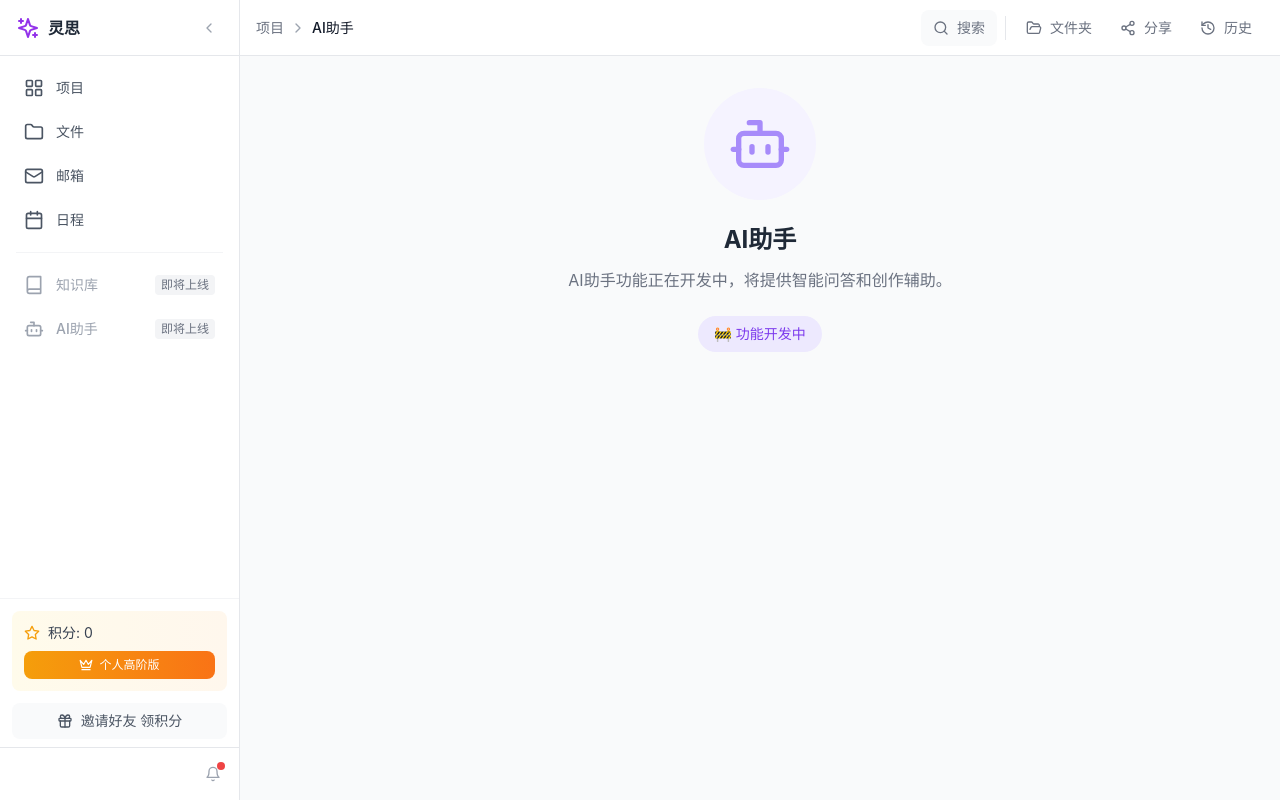
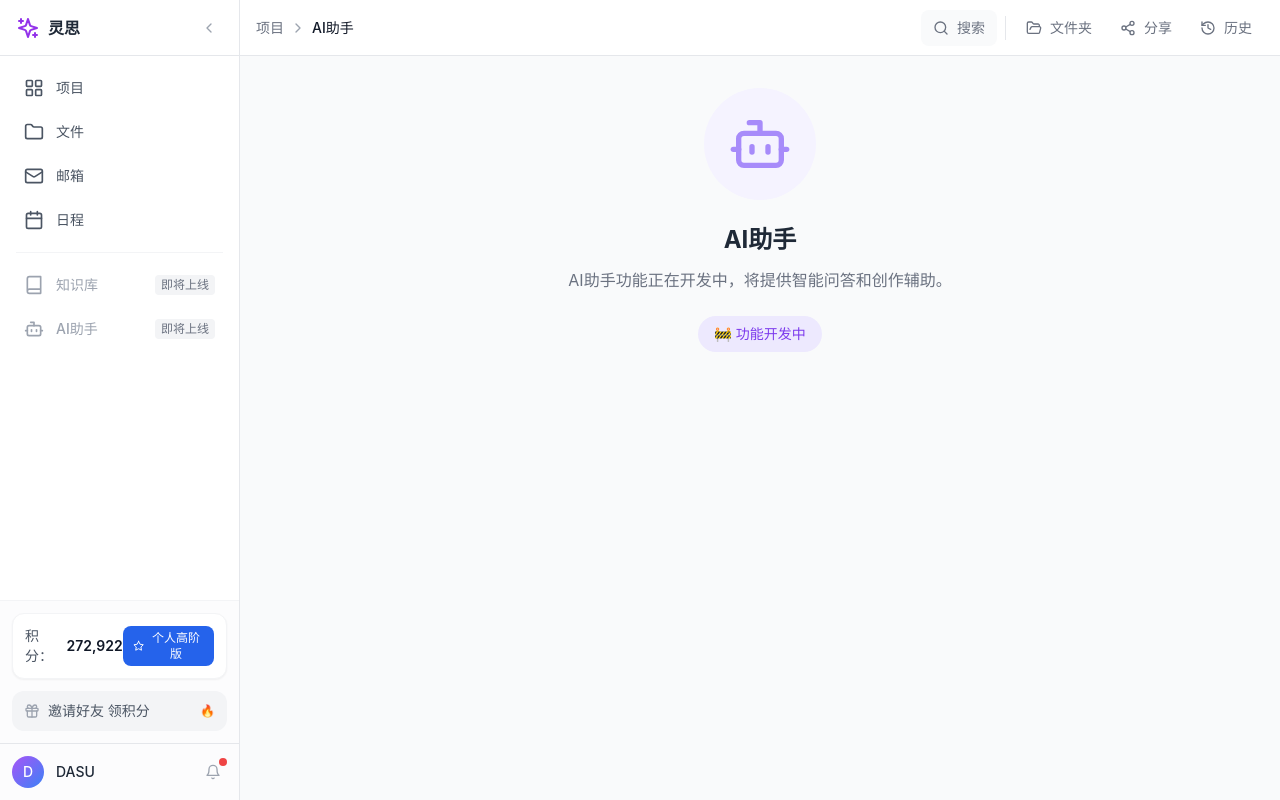
Before and after one commit to GPlanbrand/stratomind, a React (Vite) app: page /projects/assistant in a window 1280 px wide. Built offline with nearby package versions, Linux system fonts and the light colour scheme.

Commit message:
ui: 左侧导航底部仿扣子样式，添加积分、邀请好友、用户信息

```diff
--- a/src/components/Sidebar.tsx
+++ b/src/components/Sidebar.tsx
@@ -93,8 +93,8 @@ const Sidebar: React.FC<SidebarProps> = ({ user, collapsed, onToggleCollapse })
           ))}
         </nav>
 
-        {/* 底部区域 */}
-        <div className="py-4 border-t border-gray-200 flex flex-col items-center gap-2">
+        {/* 底部用户区域 */}
+        <div className="py-3 border-t border-gray-200 flex flex-col items-center gap-2">
           <button
             onClick={() => navigate('/projects/member')}
             className="p-2 rounded-lg hover:bg-gray-100 text-amber-500 transition-colors"
@@ -102,12 +102,15 @@ const Sidebar: React.FC<SidebarProps> = ({ user, collapsed, onToggleCollapse })
           >
             <Star className="w-5 h-5" />
           </button>
+          <div className="w-8 h-8 rounded-full bg-gradient-to-br from-purple-500 to-blue-500 flex items-center justify-center text-white text-sm font-medium">
+            {user?.name?.charAt(0)?.toUpperCase() || 'D'}
+          </div>
           <button
             onClick={onToggleCollapse}
-            className="p-2 rounded-lg hover:bg-gray-100 text-gray-400 hover:text-gray-600 transition-colors"
+            className="p-1.5 rounded-lg hover:bg-gray-100 text-gray-400 hover:text-gray-600 transition-colors"
             title="展开"
           >
-            <ChevronRight className="w-5 h-5" />
+            <ChevronRight className="w-4 h-4" />
           </button>
         </div>
       </div>
@@ -176,37 +179,51 @@ const Sidebar: React.FC<SidebarProps> = ({ user, collapsed, onToggleCollapse })
         </div>
       </nav>
 
-      {/* 积分与会员区 */}
-      <div className="px-3 py-3 border-t border-gray-100">
-        <div className="bg-gradient-to-r from-amber-50 to-orange-50 rounded-lg p-3">
-          <div className="flex items-center gap-2 mb-2">
-            <Star className="w-4 h-4 text-amber-500" />
-            <span className="text-sm text-gray-700">积分: {user?.points?.toLocaleString() || 0}</span>
+      {/* 底部用户区域 - 仿扣子样式 */}
+      <div className="border-t border-gray-100 bg-gray-50/50">
+        {/* 积分与会员 */}
+        <div className="px-3 py-3">
+          <div className="bg-white rounded-xl p-3 shadow-sm border border-gray-100">
+            <div className="flex items-center justify-between">
+              <div className="flex items-center gap-1.5">
+                <span className="text-sm text-gray-600">积分：</span>
+                <span className="text-sm font-semibold text-gray-900">{user?.points?.toLocaleString() || '272,922'}</span>
               </div>
               <button
                 onClick={() => navigate('/projects/member')}
-            className="w-full flex items-center justify-center gap-1.5 px-3 py-1.5 bg-gradient-to-r from-amber-500 to-orange-500 text-white rounded-lg text-xs font-medium hover:from-amber-600 hover:to-orange-600 transition-colors"
+                className="flex items-center gap-1 px-2.5 py-1 bg-blue-600 text-white rounded-lg text-xs font-medium hover:bg-blue-700 transition-colors"
               >
-            <Crown className="w-3.5 h-3.5" />
+                <Star className="w-3 h-3" />
                 个人高阶版
               </button>
             </div>
           </div>
+        </div>
 
-      {/* 邀请好友入口 */}
-      <div className="px-3 pb-2">
-        <button className="w-full flex items-center justify-center gap-2 px-3 py-2 bg-gray-50 rounded-lg text-gray-600 hover:bg-gray-100 transition-colors">
-          <Gift className="w-4 h-4" />
+        {/* 邀请好友 */}
+        <div className="px-3 pb-3">
+          <button className="w-full flex items-center justify-between px-3 py-2.5 bg-gray-100 rounded-xl text-gray-600 hover:bg-gray-200 transition-colors">
+            <div className="flex items-center gap-2">
+              <Gift className="w-4 h-4 text-gray-400" />
               <span className="text-sm font-medium">邀请好友 领积分</span>
+            </div>
+            <span className="text-orange-500 text-xs">🔥</span>
           </button>
         </div>
 
-      {/* 底部通知区 */}
-      <div className="px-3 py-3 border-t border-gray-200 flex items-center justify-end">
-        <button className="p-1.5 rounded-lg hover:bg-gray-100 text-gray-400 hover:text-gray-600 transition-colors relative">
+        {/* 用户信息 */}
+        <div className="px-3 py-3 border-t border-gray-200 flex items-center justify-between">
+          <div className="flex items-center gap-3">
+            <div className="w-8 h-8 rounded-full bg-gradient-to-br from-purple-500 to-blue-500 flex items-center justify-center text-white text-sm font-medium">
+              {user?.name?.charAt(0)?.toUpperCase() || 'D'}
+            </div>
+            <span className="text-sm font-medium text-gray-800">{user?.name || 'DASU'}</span>
+          </div>
+          <button className="p-1.5 rounded-lg hover:bg-gray-200 text-gray-400 hover:text-gray-600 transition-colors relative">
             <Bell className="w-4 h-4" />
-          <span className="absolute top-0.5 right-0.5 w-2 h-2 bg-red-500 rounded-full" />
+            <span className="absolute top-0 right-0 w-2 h-2 bg-red-500 rounded-full" />
           </button>
+        </div>
       </div>
     </div>
   );
```
Lines whose indentation alone changed are shown as unchanged.
